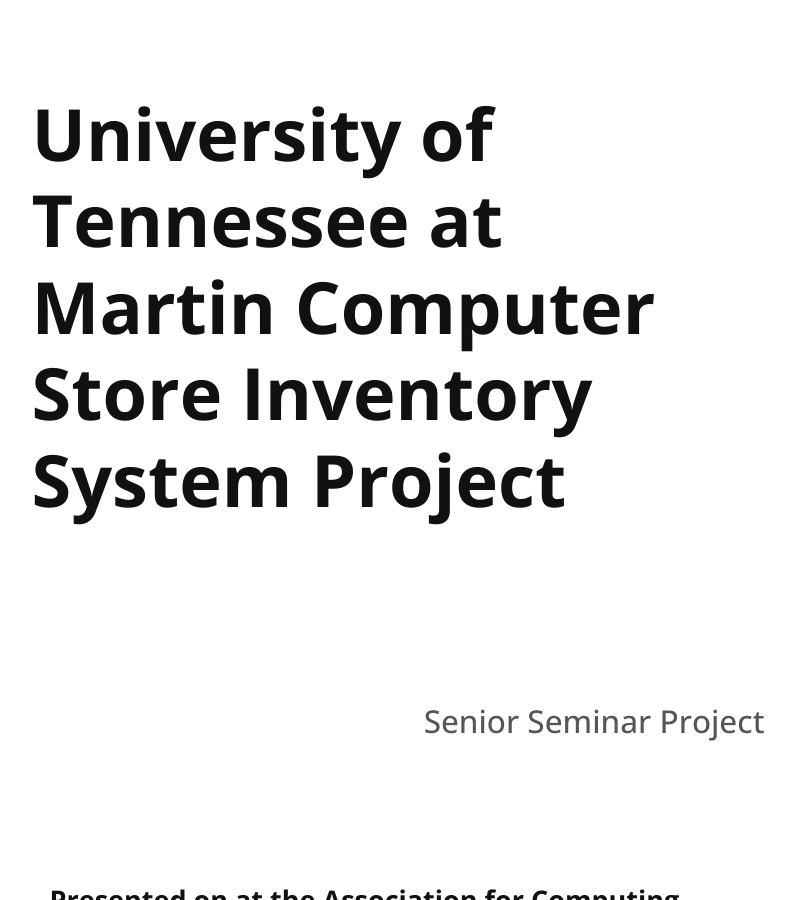
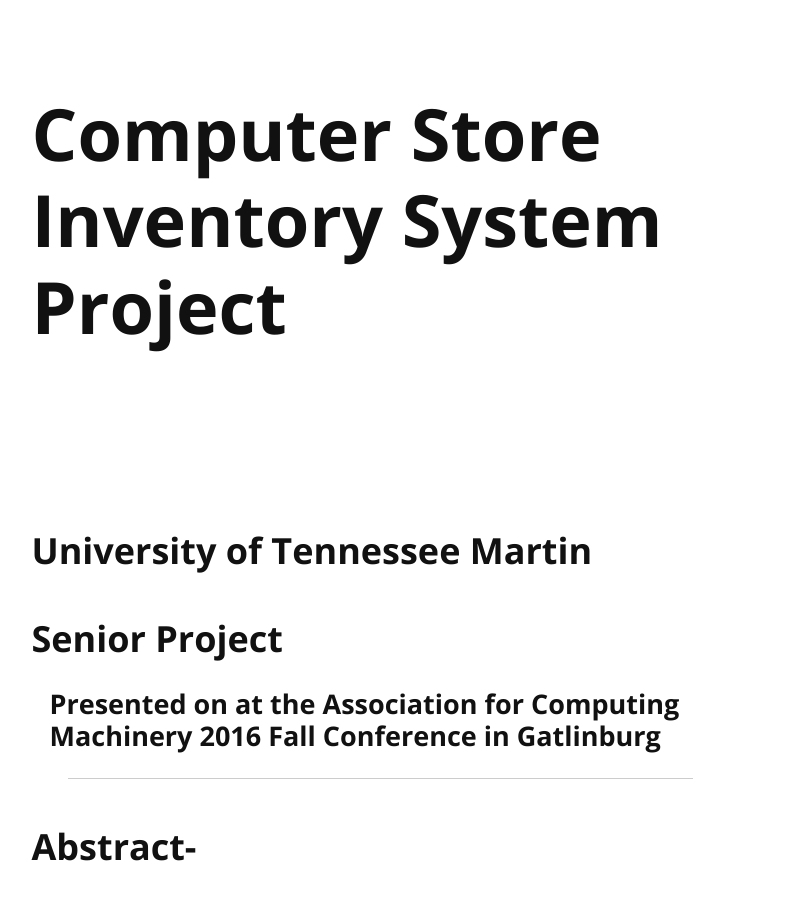
Before and after one commit to joslcarp/joslcarp.github.io, a Jekyll site: the page built from index.md, in a window 1280 px wide and 900 px high. Shown: the whole window, without its empty margins (260-1055 px from the left). Built offline with Jekyll 4.4.1, drawn with Linux system fonts in a browser that asks for light colours; nearby versions of some CDN libraries; our own code applies the rules of GitHub Pages for plain Markdown files.

Commit message:
edit project  documentation

```diff
--- a/_config.yml
+++ b/_config.yml
@@ -1,6 +1,6 @@
 # Site settings
-title: University of Tennessee at Martin Senior Seminar Project
-tag_text: University of Tennessee at Martin Computer Store Inventory System Project
+title: Computer Store Inventory System Project
+tag_text: Computer Store Inventory System Project
 description: Senior Seminar Project
 url: "http://127.0.0.1:4000"
 baseurl: ""
--- a/index.md
+++ b/index.md
@@ -2,9 +2,12 @@
 layout: default
 ---
 
-## Senior Seminar Project
+### University of Tennessee Martin
+### Senior Project
 
 ##### Presented on at the Association for Computing Machinery 2016 Fall Conference in Gatlinburg
+
+<hr>
 
 ### Abstract-
 
```
